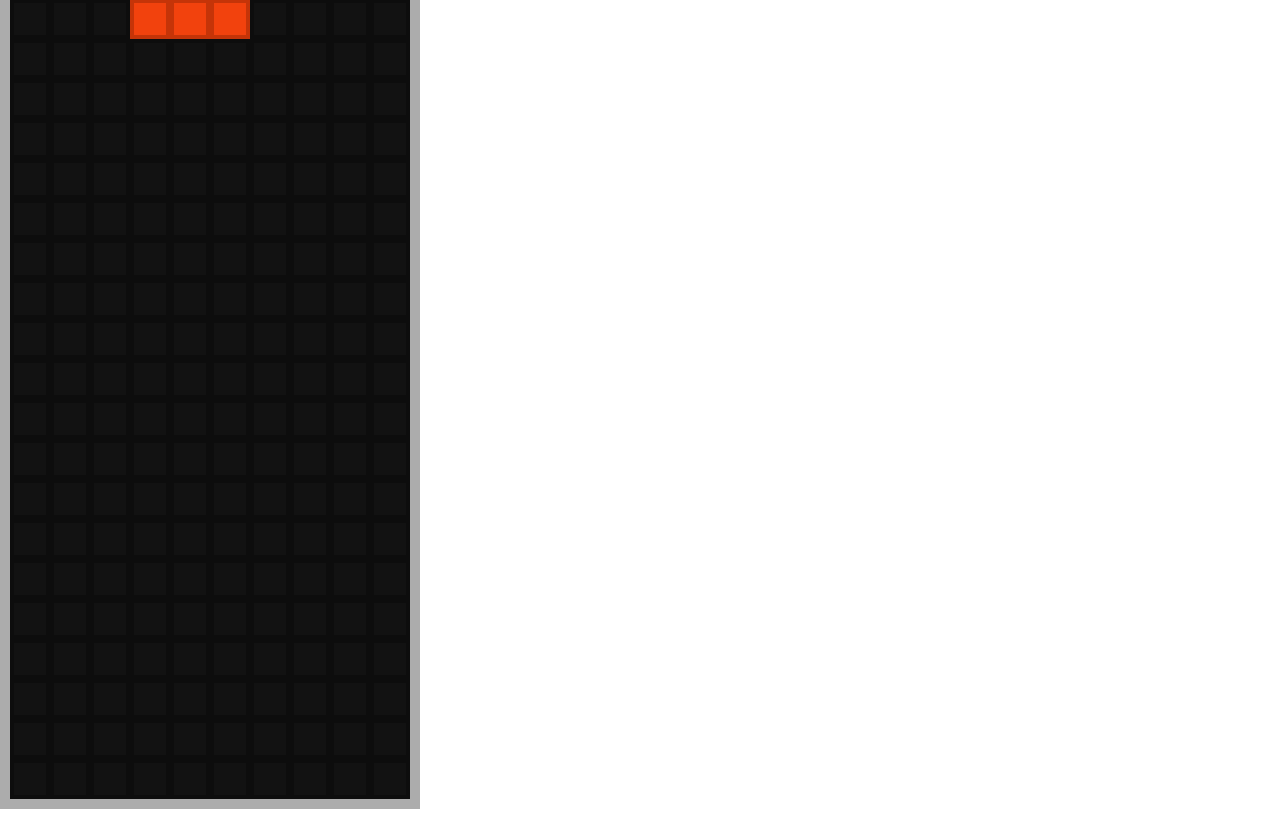
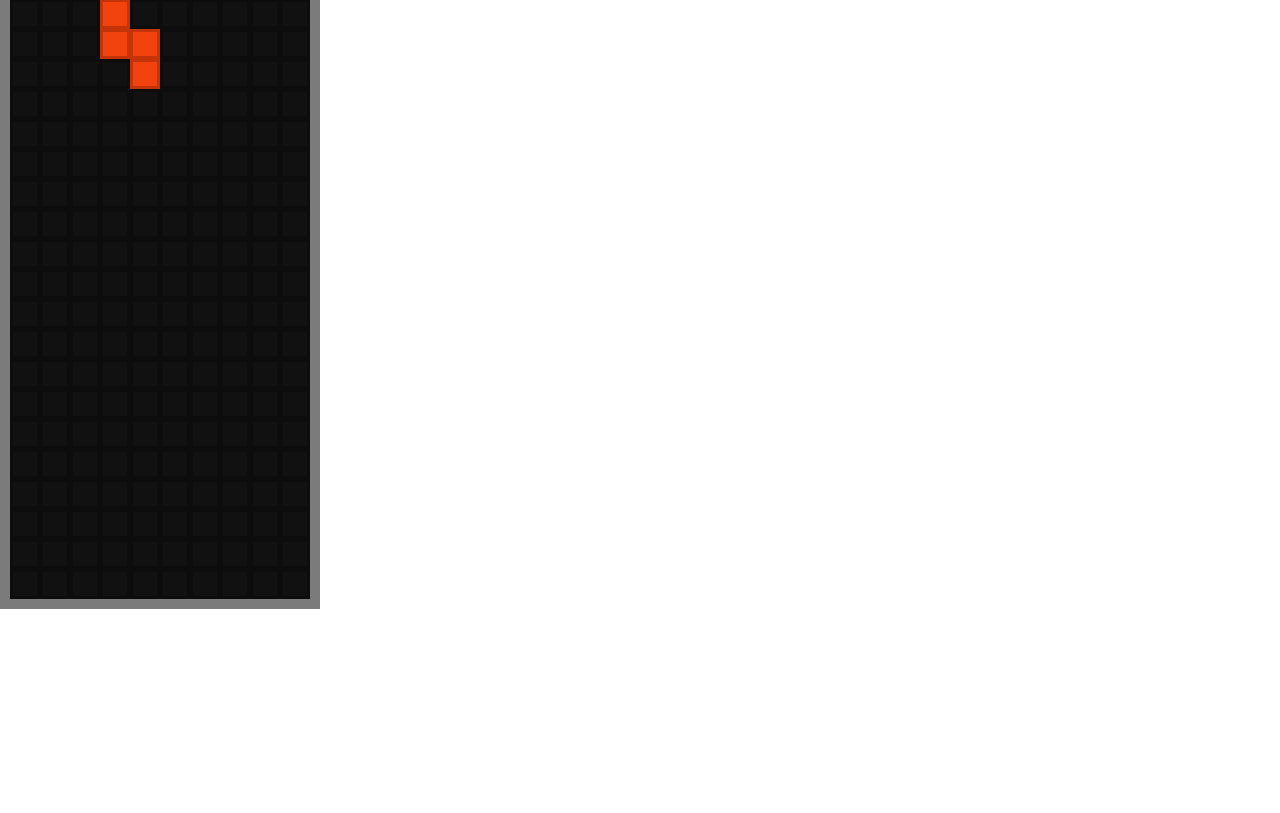
Before and after one commit to alexuko/tetris, a website built with Parcel: page index.html in a window 1280 px wide. Shown: the part 48-861 px from the top of the page. After the commit the page ends 800 px from the top, so only its background shows below. Built offline with nearby package versions, Linux system fonts and the light colour scheme.

Commit message:
bug with collision fixed and tetrominoes file optimized

```diff
--- a/css/main.scss
+++ b/css/main.scss
@@ -12,6 +12,6 @@ h1 {
     background-color: hsla(360, 100%, 50%, 0.1);
 }
 canvas  {
-    background-color: #111;
-    border: 10px solid rgb(172, 172, 172);
+    background-color: hsla(0, 0%, 6%, 1.0);
+    border: 10px solid rgb(124, 123, 123);
 }
--- a/js/app.js
+++ b/js/app.js
@@ -1,32 +1,28 @@
-import {
-    test
-} from './module/test'
+import {tetrominoes} from './module/tetrominoes';
 
 const canvas = document.querySelector('canvas');
 const ctx = canvas.getContext('2d');
 // Canvas measures
-const SQ = 40;
+const SQ = 30;
 
 const COL = 10;
 const ROW = 20;
 let empty = 0;
+let level = 1;
 canvas.width = COL * SQ;
 canvas.height = ROW * SQ;
+
 let gameBoard;
 
 //Create Game board
 const createGameBoard = () => {
-    /*
-    gameBoard = [];
-    for (let r = 0; r < row; r++) {
-        gameBoard[r] = []; //empty
-        for (let c = 0; c < col; c++) {
-            gameBoard[r][c] = empty;
-        }
-    }
-    */
-    // return [...Array(row)].map( r => Array(col).fill(0));
     gameBoard = [...Array(ROW)].map(r => Array(COL).fill(0))
+    // gameBoard.forEach((r, ir) => {
+    //     r.forEach((c, ic) => {
+    //         gameBoard[ir][ic] = ic;
+    //     })
+
+    // })
     // console.table(gameBoard);
 }
 
@@ -58,53 +54,13 @@ const undrawSquare = (x, y) => {
     ctx.clearRect(xPos_board, yPos_board, SQ, SQ);
 }
 
-let tetrominoes = [
-    // [0] T-tetrominoe
-    [
-        [0, 1, 0],
-        [1, 1, 1],
-        [0, 0, 0]
-    ],
-    // [1] L-tetrominoe
-    [
-        [0, 0, 1],
-        [1, 1, 1],
-        [0, 0, 0]
-    ],
-    // [2] J-tetrominoe
-    [
-        [1, 0, 0],
-        [1, 1, 1],
-        [0, 0, 0]
-    ],
-    // [3] Z-tetrominoe
-    [
-        [1, 1, 0],
-        [0, 1, 1],
-        [0, 0, 0]
-    ],
-    [
-        [0, 1, 1],
-        [1, 1, 0],
-        [0, 0, 0]
-    ],
-    // [5] O-tetrominoe
-    [
-        [0, 1, 1],
-        [0, 1, 1],
-        [0, 0, 0]
-    ],
-    // [6] I-tetrominoe
-    [
 
-        [0, 0, 0, 0],
-        [1, 1, 1, 1],
-        [0, 0, 0, 0],
-        [0, 0, 0, 0]
-    ]
-
-]
-const colors = [14, 45, 207, 174, 66, 340, 262]
+const colors = [14, 45, 207, 174, 66, 340, 262];
+const DIRECTION = {
+    right: ['right', 1],
+    left:  ['left', -1],
+    down:  ['down',  1]
+}
 
 
 class Piece {
@@ -112,9 +68,9 @@ class Piece {
         this.tetrominoe = tetrominoe; //tetrominoe from the tetrominoe array
         this.color = color; //color from the colors array
         this.x = 3; //position X in the canvas
-        this.y = -1; //position Y in the canvas
-        // this.point = this.tetrominoe[1][1]; //axis point
+        this.y = 0; //position Y in the canvas
         this.activeTetrominoe = this.tetrominoe; //current view of the piece
+        this.axis = this.activeTetrominoe[1][1]; //axis point
     }
 
     drawPiece = () => {
@@ -141,6 +97,11 @@ class Piece {
     }
 
     rotate = (clockwise = true) => {
+        console.log('this.x ' + this.x)
+        console.log('this.y ' + this.y)
+        console.log('this.axis ' + this.axis)
+
+
         if (clockwise) {
             console.log('clockwise')
         }
@@ -153,67 +114,91 @@ class Piece {
 
     }
     moveDown = () => {
+        if(!this.collision(DIRECTION.down)){
+        // if(!this.hitBottom(DIRECTION.down)){
             this.erasePiece();
-            this.y += 1;
+            this.y += DIRECTION.down[1];
             this.drawPiece();
 
+        }
 
     }
 
     moveRight = () => {
-        if(!this.hitWall(1)){
+        //check if there is no collision and if there is not,
+        //then move tetrominoe to the right
+        if (!this.collision(DIRECTION.right)) {
+        // if (!this.hitWall(DIRECTION.right)) {
             this.erasePiece();
-            this.x += 1;
+            this.x += DIRECTION.right[1];
             this.drawPiece();
         }
     }
 
     moveLeft = () => {
-        if(!this.hitWall(-1)){
+        //check if there is no collision and if there is not,
+        //then move tetrominoe to the left
+        if (!this.collision(DIRECTION.left)) {
+        // if (!this.hitWall(DIRECTION.left)) {
             this.erasePiece();
-            this.x -= 1;
+            this.x -= -DIRECTION.left[1];
             this.drawPiece();
         }
+    }
 
-
+    collision = (dir) => {
+        for (let r = 0; r < this.activeTetrominoe.length; r++) { //loop through all of the rows
+            for (let c = 0; c < this.activeTetrominoe[r].length; c++) { //for each row loop through all of the columns
+                if (!this.activeTetrominoe[r][c]) continue; // skip zeros in the tetrominoe matrix
+                // get new X coordinates for each square of the tetrominoe
+                // e.g 3 + 0 + 1 (moveRight) = 4
+                // e.g 3 + 0 - 1 (moveLeft) =  2
+                let new_x = this.x + c + dir[1];
+                let new_y = this.y + r + dir[1];
+                if(dir[0] === 'down'){// if Direction is going DOWN then check "Y" limits
+                    if(new_y >= ROW) return true;
+                    if(new_y <= ROW) continue; // current square from tetrominoe is ok. So check NEXT
+                }else{// if Direction is either LEFT or RIGHT then check "X" limits
+                    if(new_x < 0 || new_x >= COL) return true;
+                }
 
             }
-
-    hitWall = (direction) => {
-        for (let r = 0; r < this.activeTetrominoe.length; r++) {
-            for (let c = 0; c < this.activeTetrominoe[r].length; c++) {
-                if(!this.activeTetrominoe[r][c]) {
-                    continue; // skip zeros
-                }else{
-                    let new_x = this.x + c + direction;
-                    // let new_y = this.y + r + direction;
-                    console.log('new_x' + new_x)
-                    // console.log('new_y' + new_y)
-
-                    if(new_x < 0 || new_x >= COL) return true;
-                    // if(new_y < 0 || new_y >= ROW) return true;
-
+        }
+        return false; // if no collision then if ok to move tetrominoe
     }
 
 }
 
-        }
-        return false;
-    }
+
+let piece = new Piece(tetrominoes[3][0], colors[0])
+
+let start = Date.now()
+const update = () => {
+    let now = Date.now()
+    let timeCounter = now - start;
+    const sec = 1000 / level;
+
+    if (timeCounter > sec) {
+        piece.moveDown()
+        start = Date.now();
     }
 
-let piece = new Piece(tetrominoes[2], colors[0])
+    requestAnimationFrame(update);
+}
 
 const keyControl = (e) => {
     if (e.type === "keydown") {
         if (e.key === "ArrowUp" || e.keyCode === 38) {
+            // piece.rotate()
             piece.moveUp()
         }
         if (e.key === "ArrowRight" || e.keyCode === 39) {
             piece.moveRight();
+            start = Date.now();
         }
         if (e.key === "ArrowLeft" || e.keyCode === 37) {
             piece.moveLeft();
+            start = Date.now();
         }
         if (e.key === "ArrowDown" || e.keyCode === 40) {
             piece.moveDown();
@@ -230,3 +215,4 @@ const keyControl = (e) => {
 createGameBoard();
 drawGameBoard()
 piece.drawPiece()
+// update()
--- a/js/module/test.js
+++ /dev/null
@@ -1,3 +0,0 @@
-export const test = () => {
-    console.log('test');
-}
--- /dev/null
+++ b/js/module/tetrominoes.js
@@ -0,0 +1,168 @@
+export let tetrominoes = [
+    // [0] T-tetrominoe
+    [
+        [ //position[0] = Position 1
+            [0, 1, 0],
+            [1, 1, 1],
+            [0, 0, 0]
+        ],
+        [ //position[1] = Position 2
+            [0, 1, 0],
+            [0, 1, 1],
+            [0, 1, 0]
+        ],
+        [ //position[2] = Position 3
+            [0, 0, 0],
+            [1, 1, 1],
+            [0, 1, 0]
+        ],
+        [ //position[3] = Position 4
+            [0, 1, 0],
+            [1, 1, 0],
+            [0, 1, 0]
+        ]
+    ],
+    // [1] L-tetrominoe
+    [
+        [ //position[0] = Position 1
+            [0, 0, 1],
+            [1, 1, 1],
+            [0, 0, 0]
+        ],
+        [ //position[1] = Position 2
+            [0, 1, 0],
+            [0, 1, 0],
+            [0, 1, 1]
+        ],
+        [ //position[2] = Position 3
+            [0, 0, 0],
+            [1, 1, 1],
+            [1, 0, 0]
+        ],
+        [ //position[3] = Position 4
+            [1, 1, 0],
+            [0, 1, 0],
+            [0, 1, 0]
+        ]
+    ],
+    // [2] J-tetrominoe
+    [
+        [ //position[0] = Position 1
+            [1, 0, 0],
+            [1, 1, 1],
+            [0, 0, 0]
+        ],
+        [ //position[1] = Position 2
+            [0, 1, 1],
+            [0, 1, 0],
+            [0, 1, 0]
+        ],
+        [ //position[2] = Position 3
+            [0, 0, 0],
+            [1, 1, 1],
+            [0, 0, 1]
+        ],
+        [ //position[3] = Position 4
+            [0, 1, 0],
+            [0, 1, 0],
+            [1, 1, 0]
+        ]
+    ],
+    // [3] S-tetrominoe
+    [
+        [ //position[0] = Position 1
+            [1, 0, 0],
+            [1, 1, 0],
+            [0, 1, 0]
+        ],
+        [ //position[1] = Position 2
+            [0, 1, 1],
+            [1, 1, 0],
+            [0, 0, 0]
+        ],
+        [ //position[2] = Position 3
+            [0, 1, 0],
+            [0, 1, 1],
+            [0, 0, 1]
+        ],
+        [ //position[3] = Position 4
+            [0, 0, 0],
+            [0, 1, 1],
+            [1, 1, 0]
+        ]
+    ],
+    // [4] Z-tetrominoe
+    [
+        [ //position[0] = Position 1
+            [1, 1, 0],
+            [0, 1, 1],
+            [0, 0, 0]
+        ],
+        [ //position[1] = Position 2
+            [0, 0, 1],
+            [0, 1, 1],
+            [0, 1, 0]
+        ],
+        [ //position[2] = Position 3
+            [0, 0, 0],
+            [1, 1, 0],
+            [0, 1, 1]
+        ],
+        [ //position[3] = Position 4
+            [0, 1, 0],
+            [1, 1, 0],
+            [1, 0, 0]
+        ]
+    ],
+    // [5] O-tetrominoe
+    [
+        [ //position[0] = Position 1
+            [0, 1, 1],
+            [0, 1, 1],
+            [0, 0, 0]
+        ],
+        [ //position[1] = Position 2
+            [0, 0, 0],
+            [0, 1, 1],
+            [0, 1, 1]
+        ],
+        [ //position[2] = Position 3
+            [0, 0, 0],
+            [1, 1, 0],
+            [1, 1, 0]
+        ],
+        [ //position[3] = Position 4
+            [1, 1, 0],
+            [1, 1, 0],
+            [0, 0, 0]
+        ]
+    ],
+    // [6] I-tetrominoe
+    [
+        [ //position[0] = Position 1
+            [0, 1, 0, 0],
+            [0, 1, 0, 0],
+            [0, 1, 0, 0],
+            [0, 1, 0, 0]
+        ],
+        [ //position[1] = Position 2
+            [0, 0, 0, 0],
+            [1, 1, 1, 1],
+            [0, 0, 0, 0],
+            [0, 0, 0, 0]
+        ],
+        [ //position[2] = Position 3
+            [0, 1, 0, 0],
+            [0, 1, 0, 0],
+            [0, 1, 0, 0],
+            [0, 1, 0, 0]
+        ],
+        [ //position[3] = Position 4
+            [0, 0, 0, 0],
+            [1, 1, 1, 1],
+            [0, 0, 0, 0],
+            [0, 0, 0, 0]
+        ]
+    ]
+
+]
```
Lines whose indentation alone changed are shown as unchanged.
